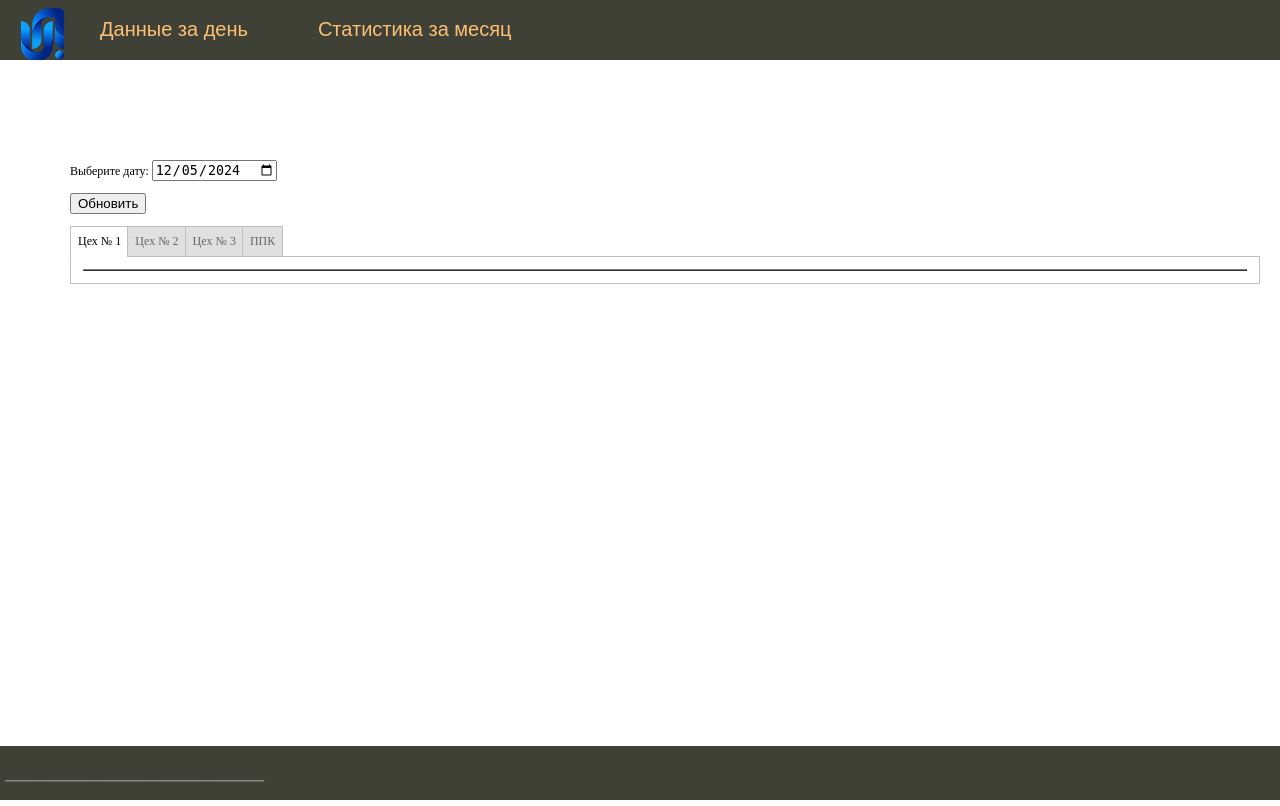
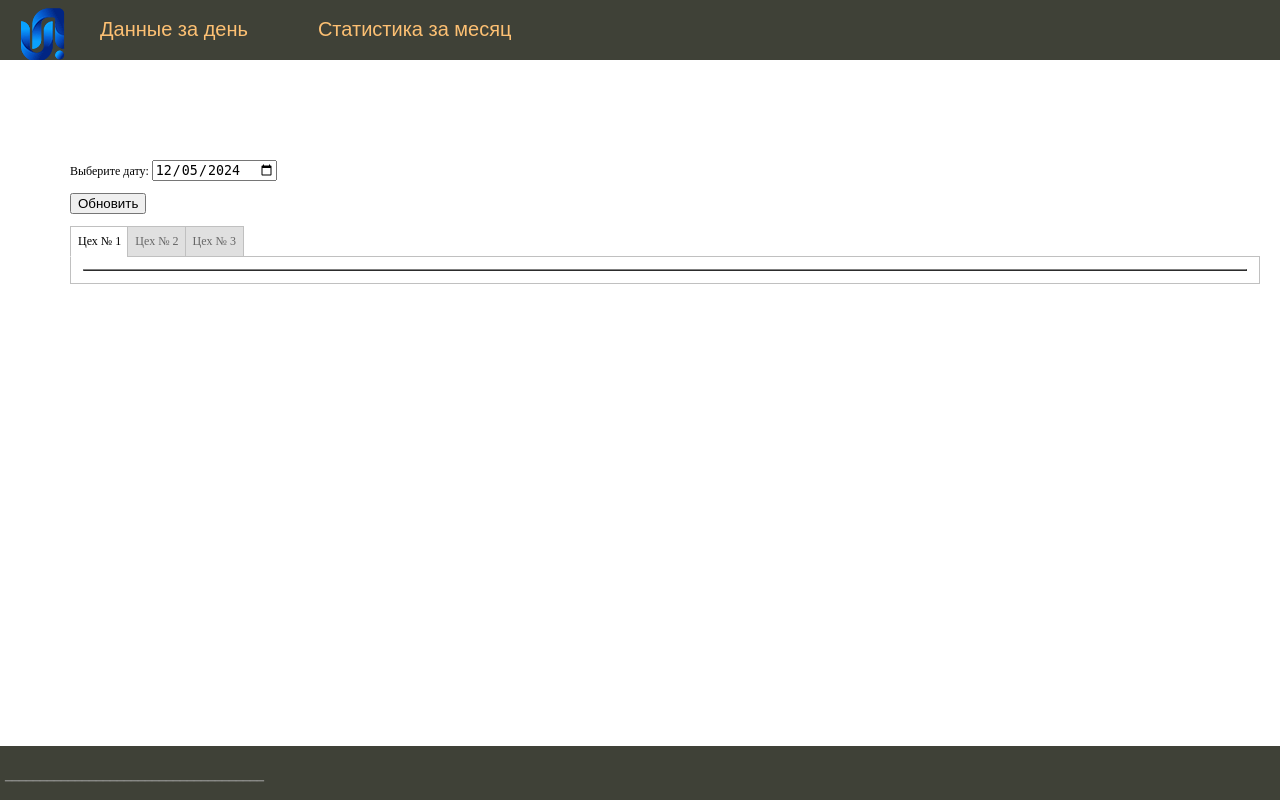
Before and after one commit to DorofeevAlexandr/kmv_2, a Django app: page / in a window 1280 px wide. Run offline with Django 4.2, Linux system fonts and the light colour scheme; data that the repository does not hold is empty; parts of the project's set-up code (start-up, migrations or seed data) failed here and were passed over.

Commit message:
Убрал ППК из вида

```diff
--- a/backend/lines/templates/lines/index.html
+++ b/backend/lines/templates/lines/index.html
@@ -19,8 +19,8 @@
     <input type="radio" name="inset" value="" id="tab_3">
     <label for="tab_3">Цех № 3</label>
 
-    <input type="radio" name="inset" value="" id="tab_4">
-    <label for="tab_4">ППК</label>
+<!--    <input type="radio" name="inset" value="" id="tab_4">-->
+<!--    <label for="tab_4">ППК</label>-->
 
     {% for lines in departments %}
     <div id="txt_{{forloop.counter}}">
--- a/backend/lines/templates/lines/statistic.html
+++ b/backend/lines/templates/lines/statistic.html
@@ -19,8 +19,8 @@
     <input type="radio" name="inset" value="" id="tab_3">
     <label for="tab_3">Цех № 3</label>
 
-    <input type="radio" name="inset" value="" id="tab_4">
-    <label for="tab_4">ППК</label>
+<!--    <input type="radio" name="inset" value="" id="tab_4">-->
+<!--    <label for="tab_4">ППК</label>-->
 
     {% for lines in departments %}
     <div id="txt_{{forloop.counter}}">
--- a/backend/lines/views.py
+++ b/backend/lines/views.py
@@ -29,12 +29,12 @@ def get_departments(lines: list):
     department_1 = sorted(filter(lambda line: line['department'] == '1', lines), key=lambda l: l["number_of_display"])
     department_2 = sorted(filter(lambda line: line['department'] == '2', lines), key=lambda l: l["number_of_display"])
     department_3 = sorted(filter(lambda line: line['department'] == '3', lines), key=lambda l: l["number_of_display"])
-    department_4 = sorted(filter(lambda line: line['department'] == 'ППК', lines), key=lambda l: l["number_of_display"])
+    # department_4 = sorted(filter(lambda line: line['department'] == 'ППК', lines), key=lambda l: l["number_of_display"])
     return [
             department_1,
             department_2,
             department_3,
-            department_4
+            # department_4
            ]
 
 
```
